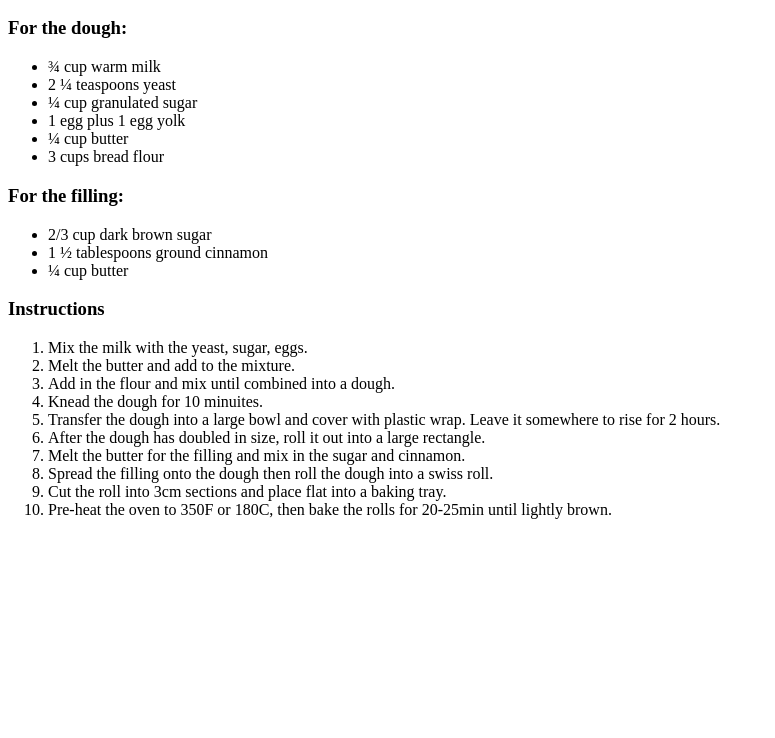
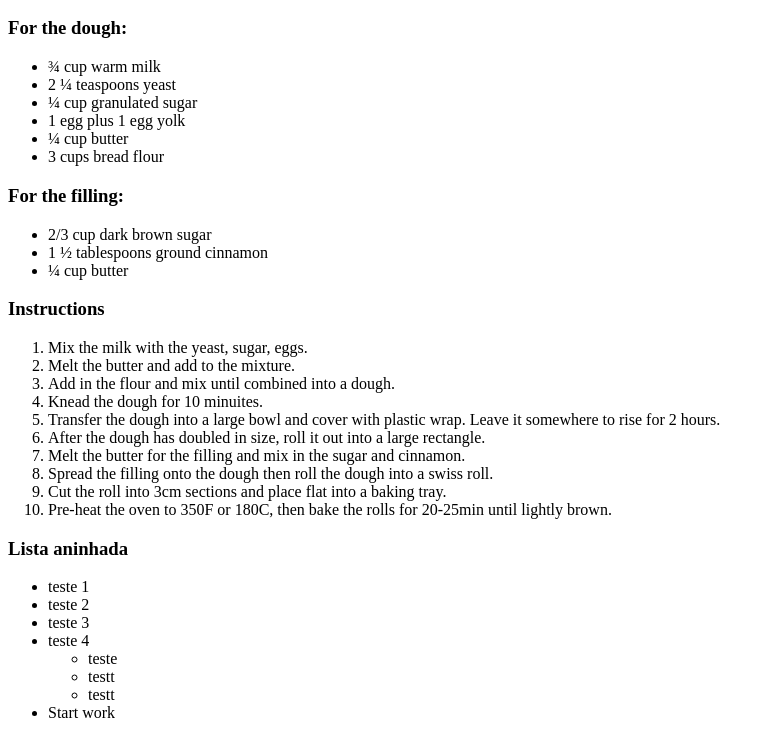
Before and after one commit to Murilo57/Course-HTML, a plain HTML site: page Elementos de lista/index.html in a window 1280 px wide. Shown: the part 96-834 px from the top of the page, without its empty margins (0-775 px from the left). Before the commit the page ends 800 px from the top, so only its background shows below. Drawn offline with Linux system fonts and the light colour scheme.

Commit message:
Identacao
Exercicio de identação para melhor leitura do código HTML

```diff
--- a/Elementos de lista/index.html
+++ b/Elementos de lista/index.html
@@ -33,3 +33,18 @@
 <li> Cut the roll into 3cm sections and place flat into a baking tray.</li>
 <li> Pre-heat the oven to 350F or 180C, then bake the rolls for 20-25min until lightly brown. </li>
 </ol>
+
+<p><h3>Lista aninhada</h3></p>
+<ul>
+    <li>teste 1</li>
+    <li>teste 2</li>
+    <li>teste 3</li>
+    <li>teste 4
+        <ul>
+            <li>teste</li>
+            <li>testt</li>
+            <li>testt</li>
+        </ul>
+    </li>
+    <li>Start work</li>
+</ul>
```
Also changed, not shown: Identacao/index.html (added, +27 -0 lines), Identacao/goal.png (added).
